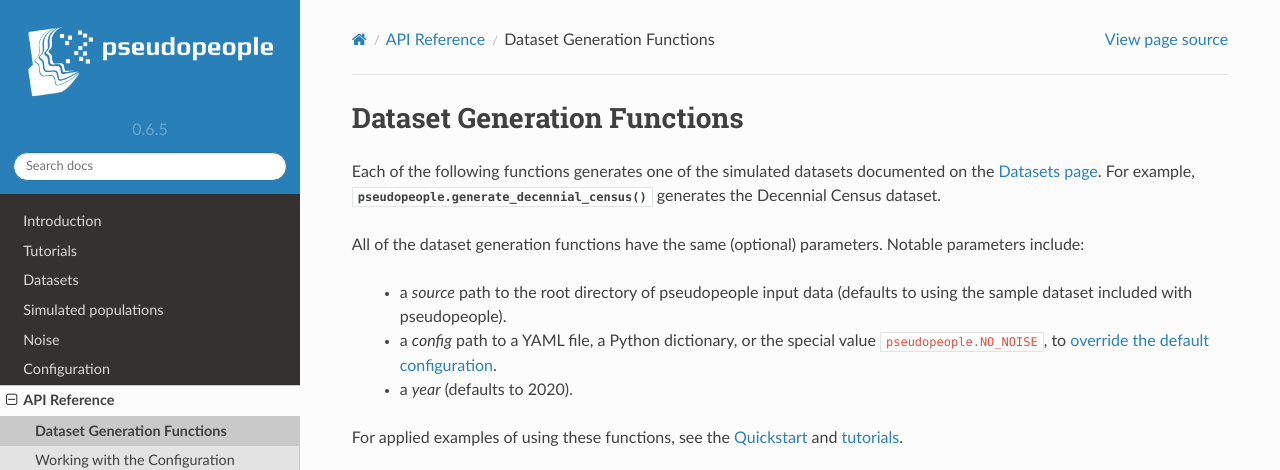
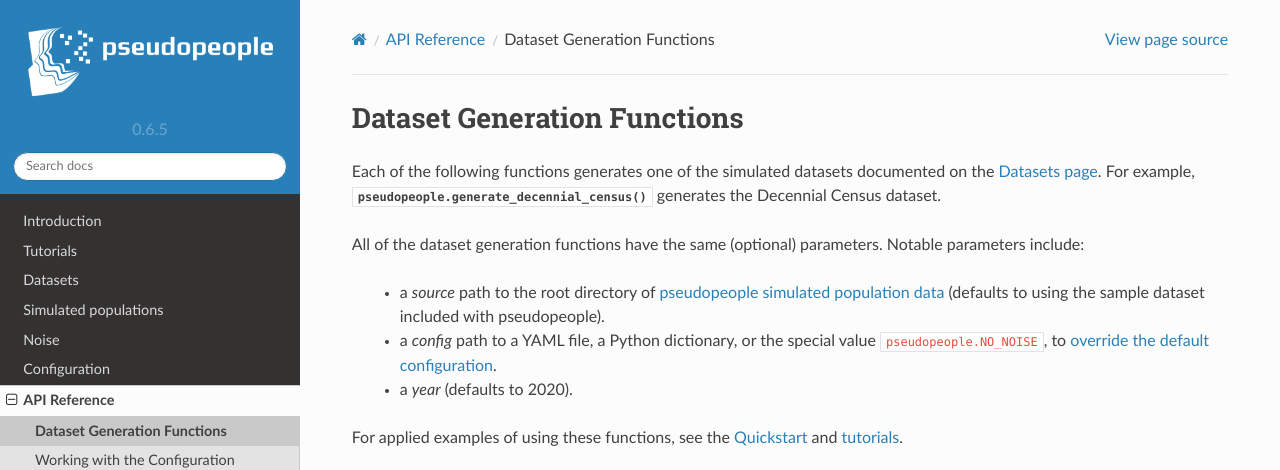
Before and after one commit to ihmeuw/pseudopeople, a Sphinx documentation site: the page built from docs/source/api_reference/noising/index.rst, in a window 1280 px wide, cut to the strip 0-470 px from the top of the page. Built offline with Sphinx 7.4.7 and the Read the Docs theme 2.0.0, drawn with Linux system fonts in a browser that asks for light colours.

Commit message:
input data -> simulated population data

```diff
--- a/docs/source/api_reference/noising/index.rst
+++ b/docs/source/api_reference/noising/index.rst
@@ -11,7 +11,7 @@ For example, :func:`pseudopeople.generate_decennial_census` generates the Decenn
 All of the dataset generation functions have the same (optional) parameters.
 Notable parameters include:
 
-    - a `source` path to the root directory of pseudopeople input data (defaults to using the sample dataset included with pseudopeople).
+    - a `source` path to the root directory of :ref:`pseudopeople simulated population data <simulated_populations_main>` (defaults to using the sample dataset included with pseudopeople).
     - a `config` path to a YAML file, a Python dictionary, or the special value :code:`pseudopeople.NO_NOISE`, to :ref:`override the default configuration <configuration_main>`.
     - a `year` (defaults to 2020).
 
```
